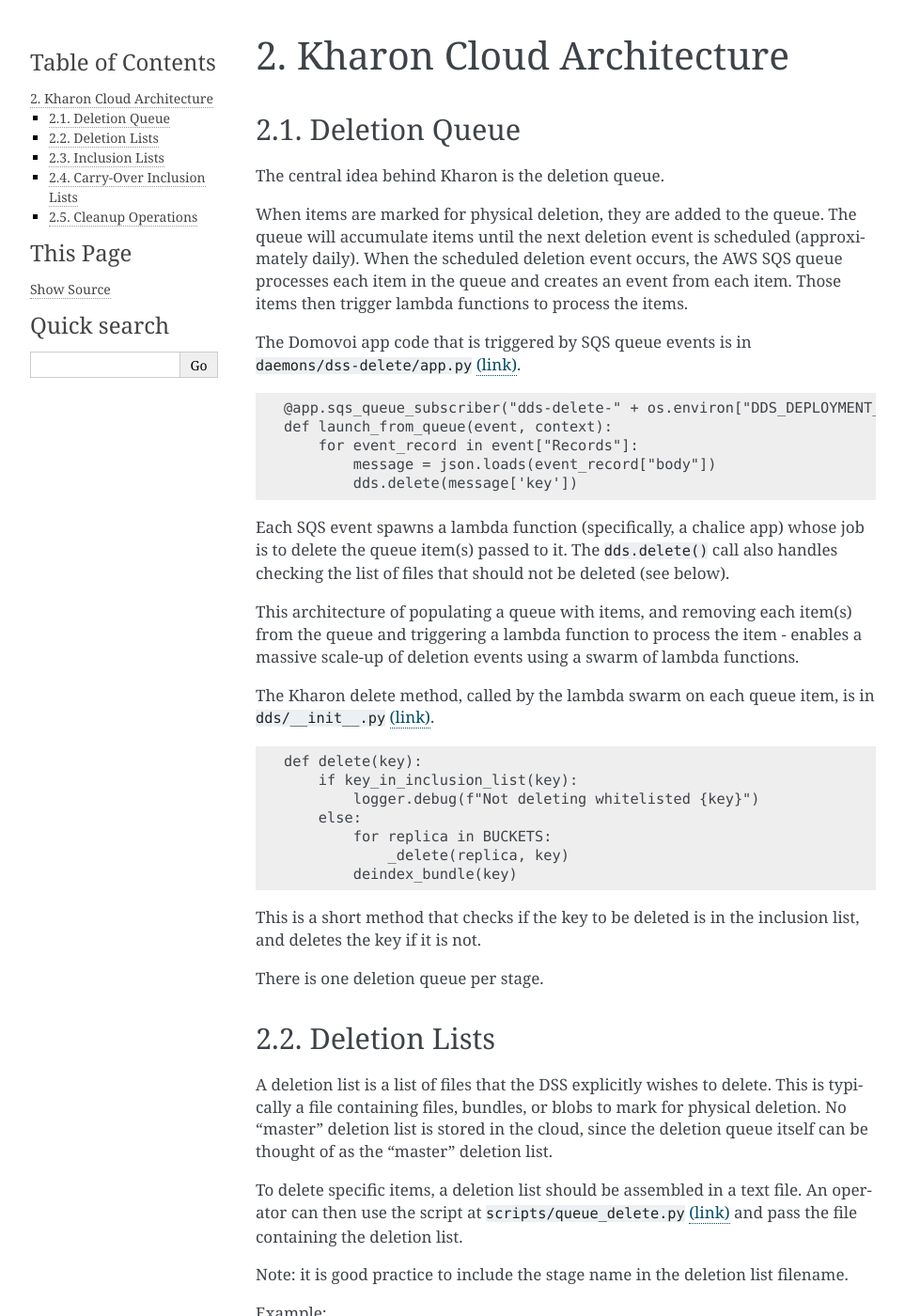
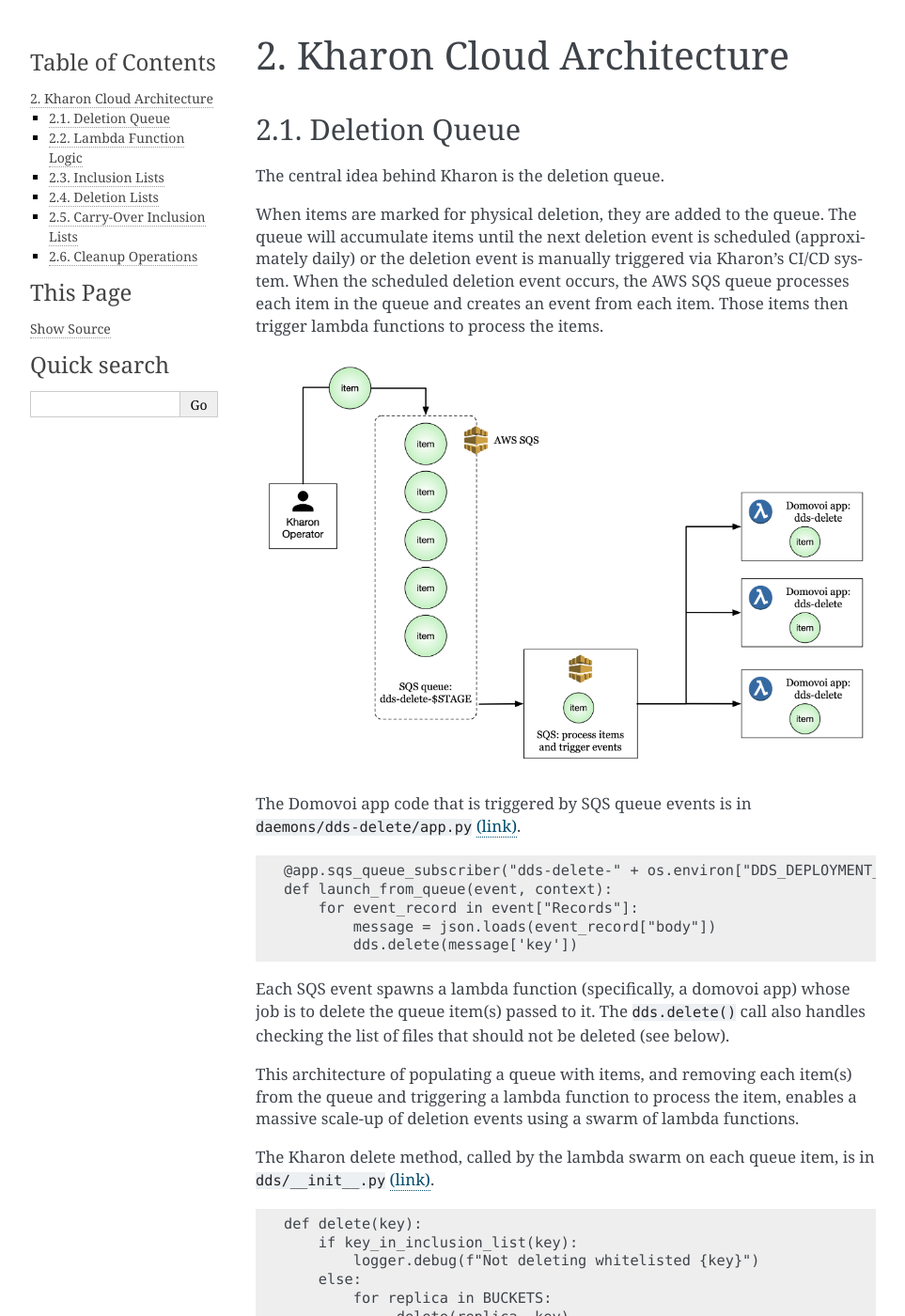
Before and after one commit to DataBiosphere/data-store-kharon, a Sphinx documentation site: the page built from docs/arch.md, in a window 1280 px wide and 1400 px high. Shown: the whole window at 94% size, without its empty margins (148-1111 px from the left). Built offline with Sphinx 7.4.7, drawn with Linux system fonts in a browser that asks for light colours; some of the changed text lies outside the part shown.

````diff
--- a/docs/arch.md
+++ b/docs/arch.md
@@ -6,11 +6,13 @@
 The central idea behind Kharon is the deletion queue.
 
 When items are marked for physical deletion, they are added to the queue. The queue will accumulate items until the
-next deletion event is scheduled (approximately daily). When the scheduled deletion event occurs, the AWS SQS queue
-processes each item in the queue and creates an event from each item. Those items then trigger lambda functions to
-process the items.
+next deletion event is scheduled (approximately daily) or the deletion event is manually triggered via Kharon's
+CI/CD system. When the scheduled deletion event occurs, the AWS SQS queue processes each item in the queue and
+creates an event from each item. Those items then trigger lambda functions to process the items.
 
-The Domovoi app code that is triggered by SQS queue events is in `daemons/dss-delete/app.py`
+![Architecture diagram - deletion queue and domovoi app](img/arch_domovoi.png)
+
+The Domovoi app code that is triggered by SQS queue events is in `daemons/dds-delete/app.py`
 [(link)](https://github.com/HumanCellAtlas/kharon/blob/master/daemons/dds-delete/app.py).
 
 ```text
@@ -21,12 +23,12 @@
         dds.delete(message['key'])
 ```
 
-Each SQS event spawns a lambda function (specifically, a chalice app) whose job is to delete the queue item(s)
+Each SQS event spawns a lambda function (specifically, a domovoi app) whose job is to delete the queue item(s)
 passed to it. The `dds.delete()` call also handles checking the list of files that should not be deleted (see
 below).
 
 This architecture of populating a queue with items, and removing each item(s) from the queue and triggering a
-lambda function to process the item - enables a massive scale-up of deletion events using a swarm of lambda
+lambda function to process the item, enables a massive scale-up of deletion events using a swarm of lambda
 functions.
 
 The Kharon delete method, called by the lambda swarm on each queue item, is in `dds/__init__.py`
@@ -47,35 +49,15 @@
 
 There is one deletion queue per stage.
 
-### Deletion Lists
+### Lambda Function Logic
 
-A deletion list is a list of files that the DSS explicitly wishes to delete. This is typically a file containing
-files, bundles, or blobs to mark for physical deletion. No "master" deletion list is stored in the cloud, since
-the deletion queue itself can be thought of as the "master" deletion list.
+Each lambda function is spawned by an SQS queue event and has an item that it is tasked with deleting.
+The lambda function is responsible for checking whether the item is okay to delete, or whether it has
+been marked as a special item that should not be deleted.
 
-To delete specific items, a deletion list should be assembled in a text file. An operator can then use the script
-at `scripts/queue_delete.py` [(link)](https://github.com/HumanCellAtlas/kharon/blob/master/scripts/queue_delete.py) and pass
-the file containing the deletion list.
+Here is a flowchart illustrating the lambda function logic for the `dds-delete` Domovoi app:
 
-Note: it is good practice to include the stage name in the deletion list filename.
-
-Example:
-
-```text
-$ cat deletion_list.dev.txt
-bundles/d8f7f78d-1c77-49cc-b934-28d0da11c6d0.2019-08-14T102354.922428Z
-files/d75b202a-3697-41f4-a3ab-8fdfe32dc2cc.2019-08-12T132717.497000Z
-blobs/7160bf0d75fb07a83591d6a976a6fcd757b66b41ad7da746d91ae2c42cd568c7.9f693926b1fc457e9031db7b45a59fbc36e0eeae.7961b0c35564e1afc3a9eadfb0d30334.cb233bbd
-files/217342d9-ae77-40d3-897c-90986c523a08.2019-08-12T132717.633000Z
-
-$ python scripts/queue_delete.py deletion_list.dev.txt
-```
-
-Alternatively, specific file, bundle, or blob identifiers can be passed to the script:
-
-```text
-$ python queue_delete.py bundles/c6bf5219-92ac-4ffb-88a3-0b8df3a70125.2019-11-22T005022.190038Z
-```
+![Architecture diagram - dds-delete lambda function logic](img/arch_lambda_logic.png)
 
 ### Inclusion Lists
 
@@ -108,6 +90,36 @@
 $ python scripts/populate_whitelist.py inclusion_list.dev.txt
 ```
 
+### Deletion Lists
+
+A deletion list is a list of files that the DSS explicitly wishes to delete. This is typically a file containing
+files, bundles, or blobs to mark for physical deletion. No "master" deletion list is stored in the cloud, since
+the deletion queue itself can be thought of as the "master" deletion list.
+
+To delete specific items, a deletion list should be assembled in a text file. An operator can then use the script
+at `scripts/queue_delete.py` [(link)](https://github.com/HumanCellAtlas/kharon/blob/master/scripts/queue_delete.py) and pass
+the file containing the deletion list.
+
+Note: it is good practice to include the stage name in the deletion list filename.
+
+Example:
+
+```text
+$ cat deletion_list.dev.txt
+bundles/d8f7f78d-1c77-49cc-b934-28d0da11c6d0.2019-08-14T102354.922428Z
+files/d75b202a-3697-41f4-a3ab-8fdfe32dc2cc.2019-08-12T132717.497000Z
+blobs/7160bf0d75fb07a83591d6a976a6fcd757b66b41ad7da746d91ae2c42cd568c7.9f693926b1fc457e9031db7b45a59fbc36e0eeae.7961b0c35564e1afc3a9eadfb0d30334.cb233bbd
+files/217342d9-ae77-40d3-897c-90986c523a08.2019-08-12T132717.633000Z
+
+$ python scripts/queue_delete.py deletion_list.dev.txt
+```
+
+Alternatively, specific file, bundle, or blob identifiers can be passed to the script:
+
+```text
+$ python queue_delete.py bundles/c6bf5219-92ac-4ffb-88a3-0b8df3a70125.2019-11-22T005022.190038Z
+```
+
 ### Carry-Over Inclusion Lists
 
 When regular deletion events occur, the inclusion list between events does not typically change much.
````
